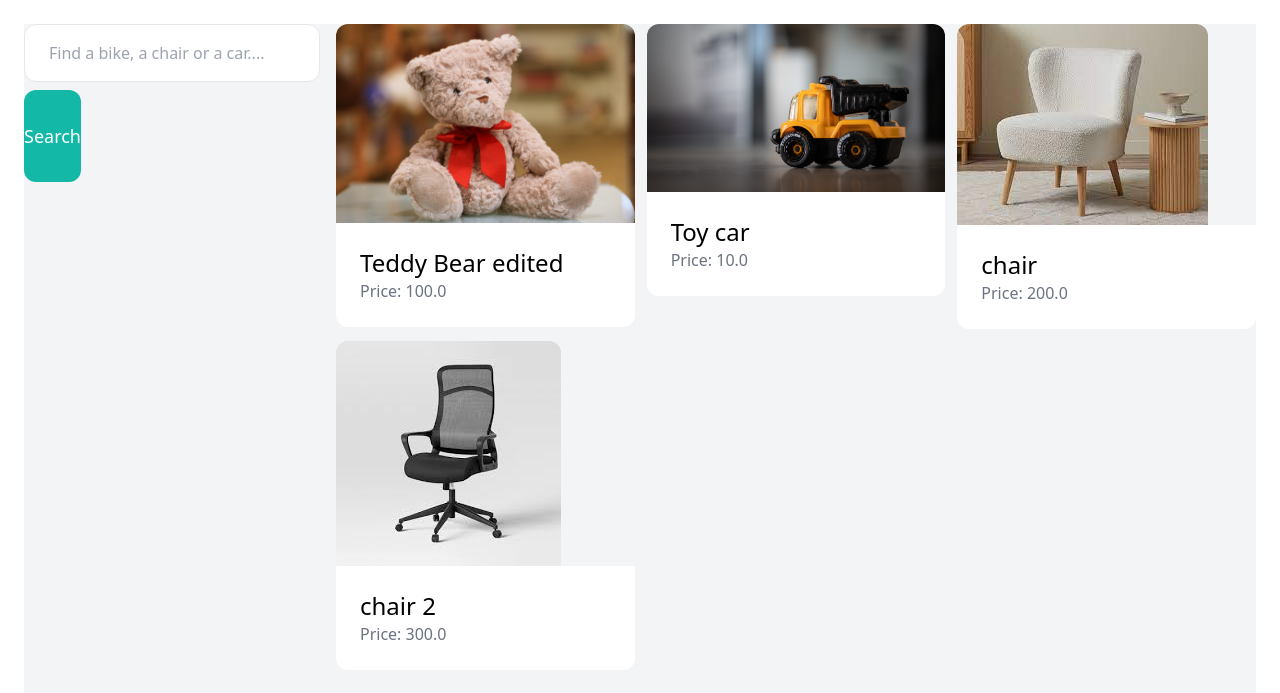
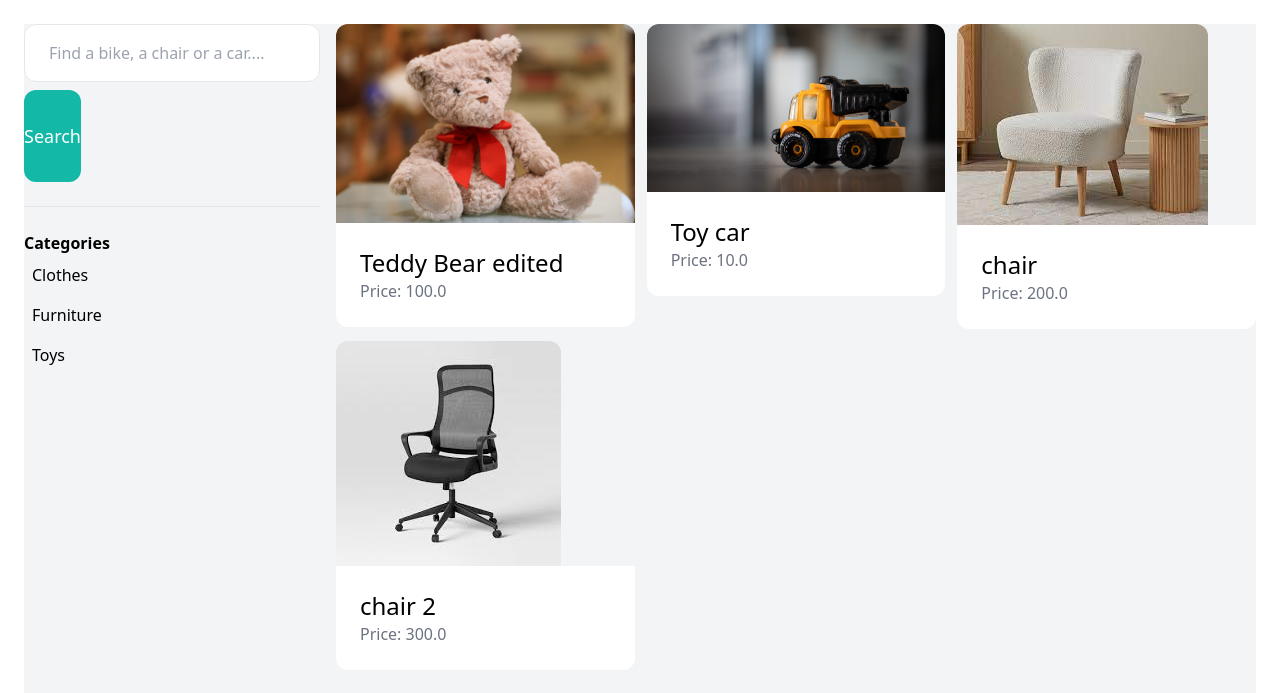
Before and after one commit to VictoriaPriscila28/marketplace, a Django app: page /items/ in a window 1280 px wide. Shown: the part 77-770 px from the top of the page. Run offline with Django 5.2, Linux system fonts and the light colour scheme; data comes from the database, SQL or seed files in the repository; some libraries are stand-ins or nearby versions.

Commit message:
searching through categories

```diff
--- a/item/templates/item/items.html
+++ b/item/templates/item/items.html
@@ -11,6 +11,18 @@
                 </label>
                 <button class="mt-2 py-4 py-8 text-lg bg-teal-500 text-white rounded-xl"> Search</button>
             </form>
+
+            <hr class="my-6">
+            <p class="font-semibold"> Categories</p>
+
+            <ul>
+                {% for category in categories %}
+                <li class="py-2 px-2 rounded-xl">
+                    <a href="{% url 'item:items' %}?query={{ query }} &category={{ category.id }}"> {{ category.name }}</a>
+                </li>
+                {% endfor %}
+
+            </ul>
         </div>
 
         <div class="col-span-3">
--- a/item/views.py
+++ b/item/views.py
@@ -1,13 +1,21 @@
 from django.shortcuts import render,get_object_or_404, redirect
-from .models import Item
+from django.db.models import Q
+from .models import Item, Category
 from django.contrib.auth.decorators import login_required
 from .forms import NewItemForm, EditItemForm
 
 def items(request):
+    query = request.GET.get('query', '')
+    categories = Category.objects.all()
     items = Item.objects.filter(is_sold=False)
 
+    if query:
+        items = items.filter(Q(name__contains=query) | Q(description__contains=query))
+
     return render(request, 'item/items.html',{
-        'items':items,
+        'items': items,
+        'query': query,
+        'categories': categories,
     })
 
 def detail(request, pk):
```
